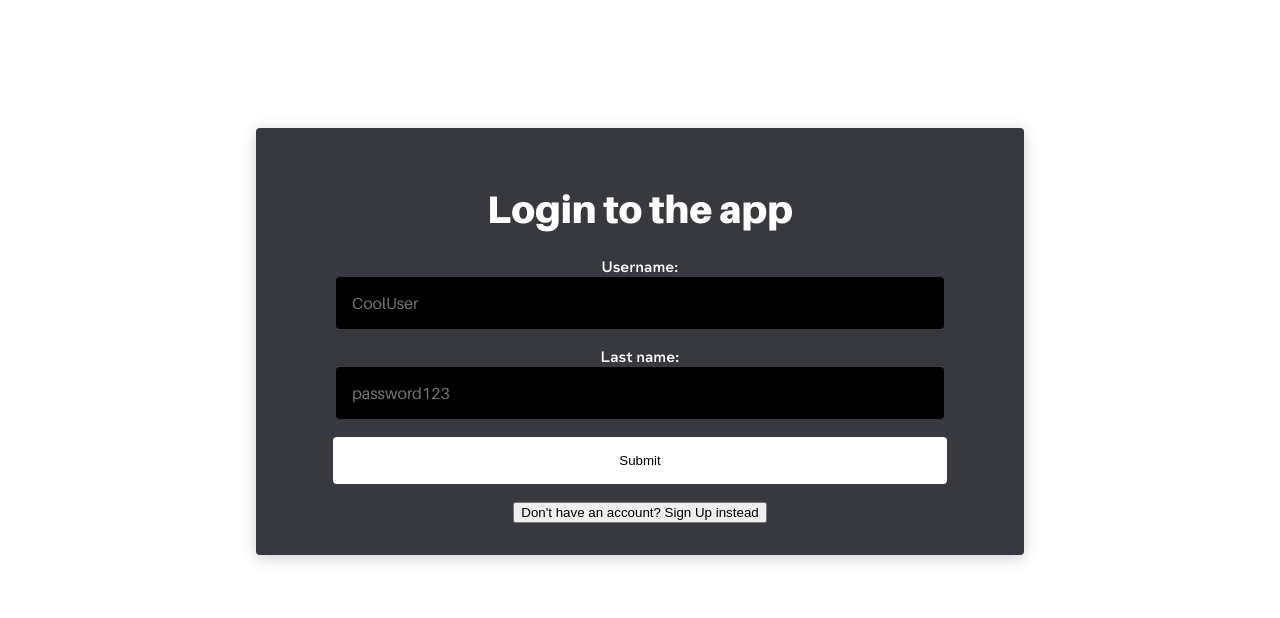
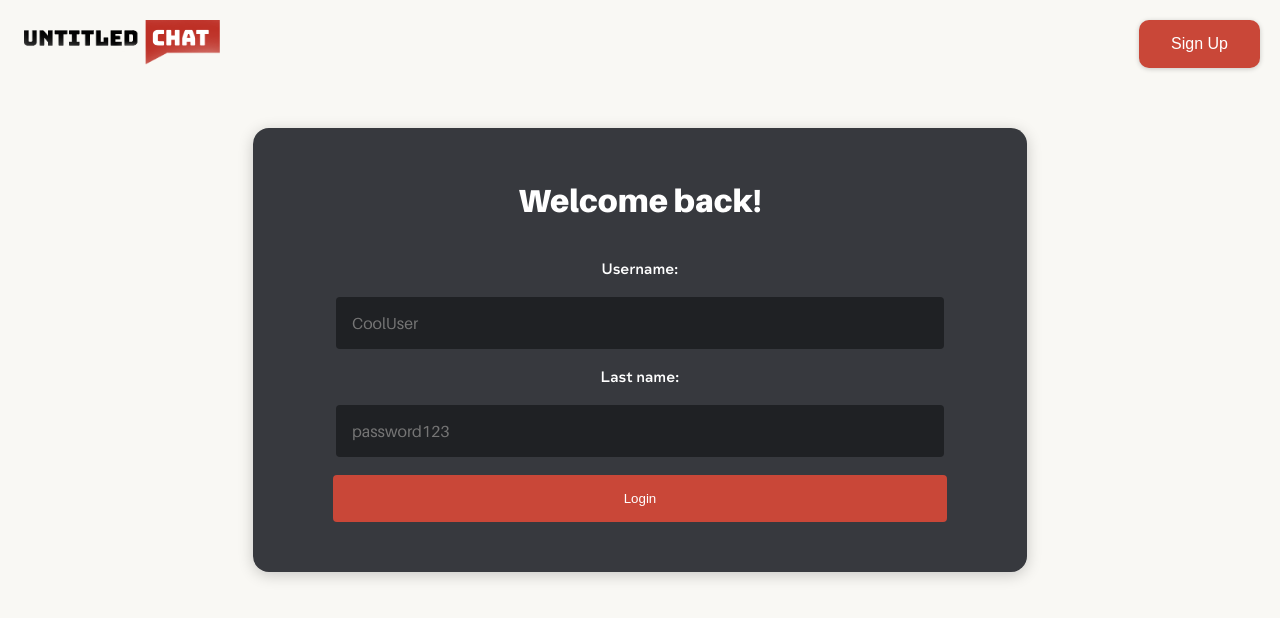
Before and after one commit to Untitled-Chat-App/Old-Assessment-Frontend, an Electron app: page src/html/login.html in a window 1280 px wide. Drawn offline with Linux system fonts and the light colour scheme.

Commit message:
updated login and signup pages

```diff
--- a/src/assets/styles/login.css
+++ b/src/assets/styles/login.css
@@ -1,34 +1,49 @@
 @import url("./fonts.css");
+
+body {
+    background-color: #F9F8F4;
+}
+.logo {
+    position: absolute;
+    top: 20px;
+    left: 20px;
+}
 
 .login-form {
     justify-content: center;
     text-align: center;
     align-items: center;
     background-color: rgb(55, 57, 62);
-    width: 55vw;
+    width: 55.5vw;
     height: auto;
     margin: auto;
     padding: 2rem;
-    border-radius: 0.25rem;
+    border-radius: 1rem;
     box-shadow: 0px 3px 15px rgba(0,0,0,0.2);
     overflow: hidden;
 }
 
 .login-form h1 {
+    justify-content: center;
+    text-align: center;
+    align-items: center;
     font-family: aileron;
-    font-size: 3vw;
+    font-size: 2rem;
     color: white;
 }
 
 .login-form form label {
     font-family: taro;
     color: white;
+    justify-content: center;
+    text-align: left;
+    align-items: center;
 }
 
 .login-form form .text-input {
     border-radius: 0.25rem;
     width: 45vw;
-    background-color: black;
+    background-color: rgb(31	33	36	);
     color: white;
     font-family: aileron-light;
     border-width: 0;
@@ -37,10 +52,36 @@
 }
 
 .login-form form .submit-button {
-    background-color: white;
+
+    text-align: center;
+    background-color: rgb(201, 71, 56);
+    color: white;
     border-radius: 0.25rem;
     cursor: pointer;
     padding: 1rem;
     width: 48vw;
     border-width: 0;
 }
+
+#signup-link {
+    background-color: rgb(201, 71, 56);
+    border: none;
+    color: white;
+    padding: 15px 32px;
+    text-align: center;
+    text-decoration: none;
+    display: inline-block;
+    position: absolute;
+    right: 20px;
+    top: 20px;
+    border-radius: 10px;
+    box-shadow: 0px 1px 5px rgba(0,0,0,0.2);
+    font-size: 16px;
+    transition-duration: 0.2s;
+
+}
+
+#signup-link:hover {
+    background-color: rgb(224, 79, 63);
+    cursor: pointer;
+}
--- a/src/html/login.html
+++ b/src/html/login.html
@@ -8,24 +8,26 @@
 </head>
 
 <body>
+    <button id="signup-link" onclick="signUpInstead()">Sign Up</button>
+    <img src="../assets/images/nobg_logo.png" width="200px" height="auto" class="logo">
     <div style="height: 15vh;"></div>
     <div class="login-form">
         <p id="alert" style="color: red;"></p>
-        <h1>Login to the app</h1>
+        <h1>Welcome back!</h1><br>
         <form>
-            <label for="username">Username:</label><br>
+            <label for="username">Username:</label><br><br>
             <input class="text-input" type="text" id="username" name="username" placeholder="CoolUser" required><br>
 
             <br>
 
-            <label for="password">Last name:</label><br>
+            <label for="password" align="left">Last name:</label><br><br>
             <input class="text-input" type="password" id="password" name="password" placeholder="password123" required><br><br>
 
-            <input class="submit-button" type="submit" value="Submit">
+            <input class="submit-button" type="submit" value="Login">
 
             <br><br>
 
-            <button id="signup-link" onclick="signUpInstead()">Don't have an account? Sign Up instead</button>
+
         </form>
     </div>
 
```
Also changed, not shown: src/html/signup.html (+2 -1 lines), src/assets/images/logo.png (added), src/assets/images/nobg_logo.png (added), src/assets/images/other_logo.jpeg (added).
